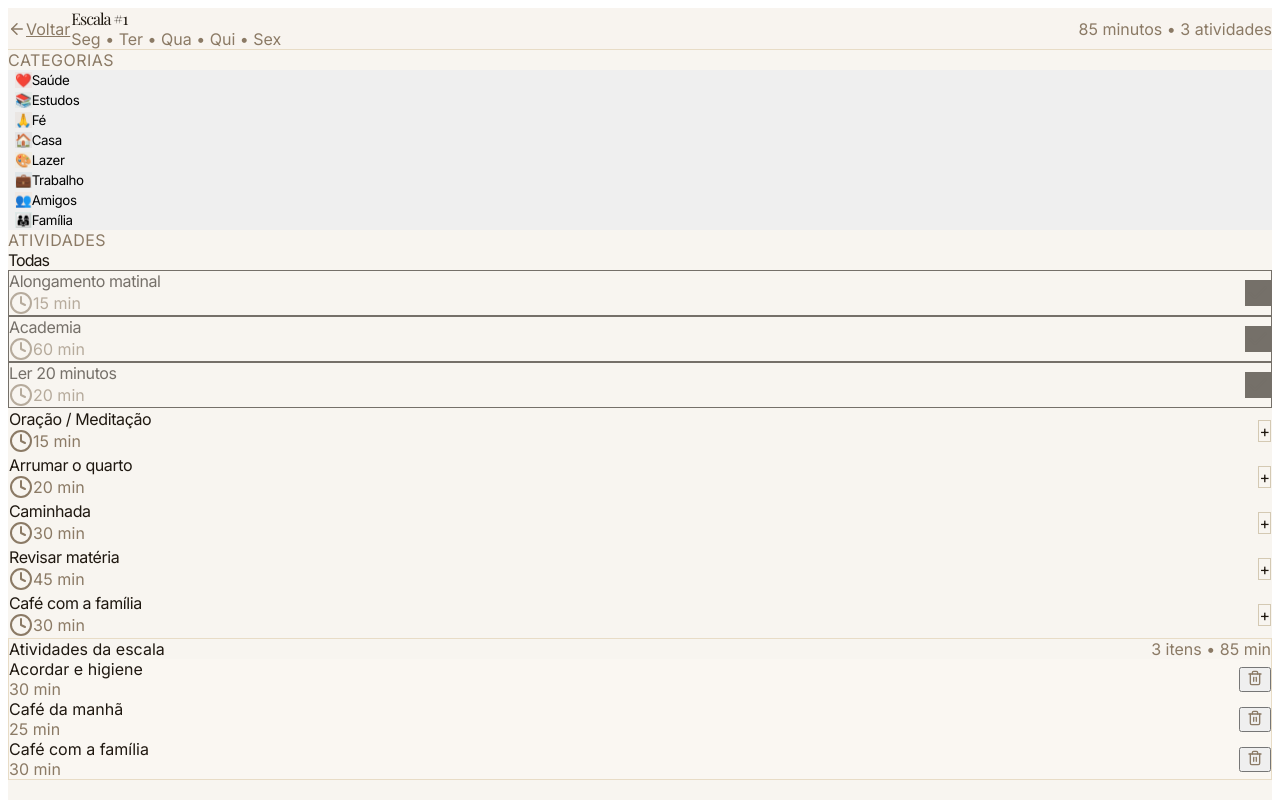
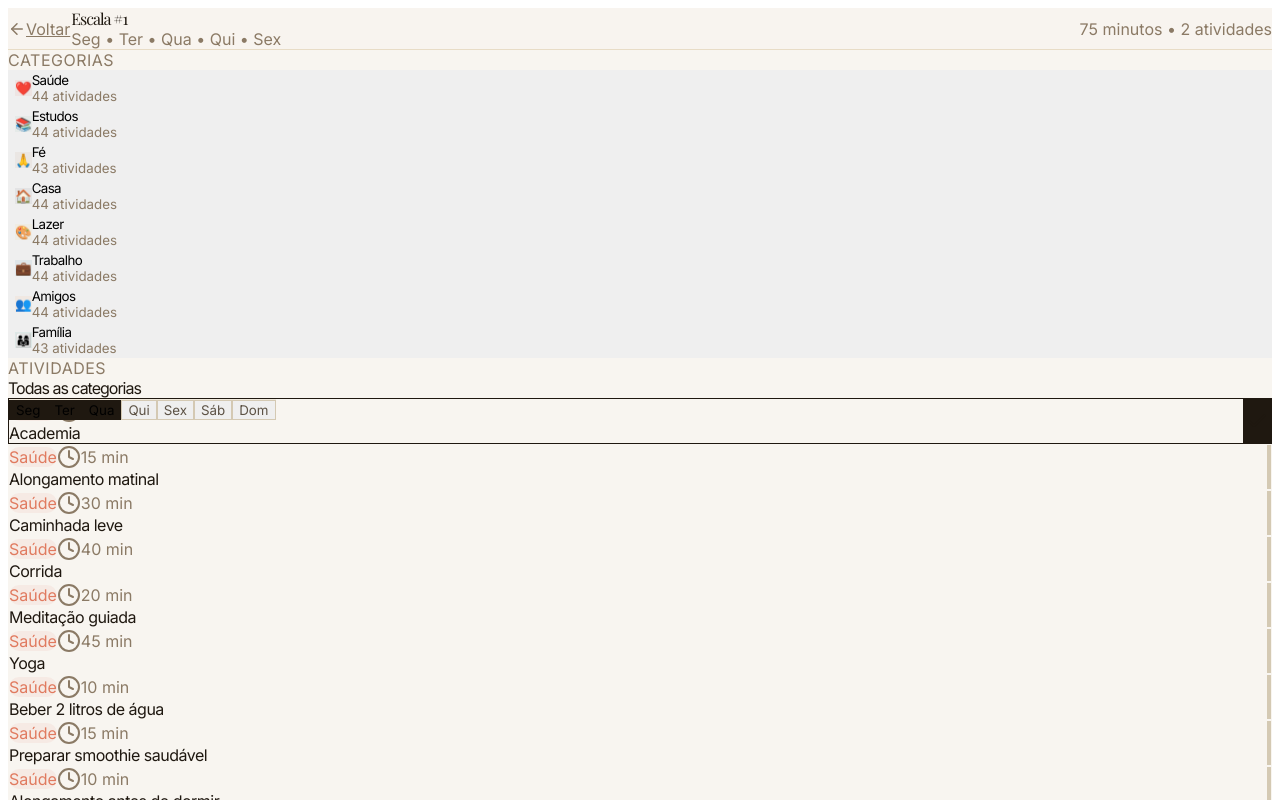
Before and after one commit to italo0machado/rotina-em-casa, a React (Vite) app in the folder frontend/: page /escala/1 in a window 1280 px wide. Shown: the top 800 px of the page. Built offline with nearby package versions, Linux system fonts and the light colour scheme.

Commit message:
feat: carousels lado a lado + visual 3D no EscalaEditor

```diff
--- a/frontend/src/pages/EscalaEditor.tsx
+++ b/frontend/src/pages/EscalaEditor.tsx
@@ -1,12 +1,10 @@
 import { useParams, Link } from 'react-router-dom';
 import { ArrowLeft, Trash2, Check, Clock } from 'lucide-react';
 import { useState } from 'react';
+import { atividades as todasAtividades, type AtividadeBase } from '../data/atividades';
 
-interface Atividade {
-  id: number;
-  nome: string;
-  duracao: number;
-  tipo?: string;
+interface AtividadeSelecionada extends AtividadeBase {
+  dias?: string[];
 }
 
 const CATEGORIAS = [
@@ -20,46 +18,56 @@ const CATEGORIAS = [
   { nome: 'Família', cor: '#2a9d8f', icon: '👨‍👩‍👧' },
 ];
 
-const TODAS_ATIVIDADES = [
-  { id: 1, nome: "Alongamento matinal", duracao: 15, tipo: 'Saúde' },
-  { id: 2, nome: "Academia", duracao: 60, tipo: 'Saúde' },
-  { id: 3, nome: "Ler 20 minutos", duracao: 20, tipo: 'Estudos' },
-  { id: 4, nome: "Oração / Meditação", duracao: 15, tipo: 'Fé' },
-  { id: 5, nome: "Arrumar o quarto", duracao: 20, tipo: 'Casa' },
-  { id: 6, nome: "Caminhada", duracao: 30, tipo: 'Lazer' },
-  { id: 7, nome: "Revisar matéria", duracao: 45, tipo: 'Estudos' },
-  { id: 8, nome: "Café com a família", duracao: 30, tipo: 'Família' },
-];
+const DIAS = ['Seg', 'Ter', 'Qua', 'Qui', 'Sex', 'Sáb', 'Dom'];
 
-// Atualizado: 06/06 00:25
+// Atualizado: 06/06 00:45
 export default function EscalaEditor() {
   const { id } = useParams();
 
   const [escalaNome] = useState(`Escala #${id}`);
-  const [atividades, setAtividades] = useState<Atividade[]>([
-    { id: 1, nome: "Acordar e higiene", duracao: 30, tipo: 'Saúde' },
-    { id: 2, nome: "Café da manhã", duracao: 25, tipo: 'Casa' },
-    { id: 3, nome: "Café com a família", duracao: 30, tipo: 'Família' },
+  const [atividadesSelecionadas, setAtividadesSelecionadas] = useState<AtividadeSelecionada[]>([
+    { ...todasAtividades[0], dias: ['Seg', 'Ter', 'Qua'] },
+    { ...todasAtividades[10], dias: ['Seg', 'Qui'] },
   ]);
   const [categoriaSelecionada, setCategoriaSelecionada] = useState<string | null>(null);
 
-  const totalMinutos = atividades.reduce((s, a) => s + a.duracao, 0);
+  const totalMinutos = atividadesSelecionadas.reduce((s, a) => s + a.duracao, 0);
 
-  const atividadesFiltradas = TODAS_ATIVIDADES.filter(a =>
-    !categoriaSelecionada || a.tipo === categoriaSelecionada
+  const atividadesFiltradas = todasAtividades.filter(a =>
+    !categoriaSelecionada || a.categoria === categoriaSelecionada
   );
 
-  const adicionarAtividade = (atividade: Atividade) => {
-    if (!atividades.some(a => a.id === atividade.id)) {
-      setAtividades([...atividades, atividade]);
+  const toggleAtividade = (atividade: AtividadeBase) => {
+    const jaExiste = atividadesSelecionadas.some(a => a.id === atividade.id);
+
+    if (jaExiste) {
+      setAtividadesSelecionadas(prev => prev.filter(a => a.id !== atividade.id));
+    } else {
+      setAtividadesSelecionadas(prev => [...prev, { ...atividade, dias: [] }]);
     }
   };
 
-  const removerAtividade = (id: number) => {
-    setAtividades(atividades.filter(a => a.id !== id));
+  const toggleDia = (atividadeId: number, dia: string) => {
+    setAtividadesSelecionadas(prev =>
+      prev.map(atividade => {
+        if (atividade.id === atividadeId) {
+          const novosDias = atividade.dias?.includes(dia)
+            ? atividade.dias.filter(d => d !== dia)
+            : [...(atividade.dias || []), dia];
+          return { ...atividade, dias: novosDias };
+        }
+        return atividade;
+      })
+    );
   };
 
-  const jaAdicionada = (id: number) => atividades.some(a => a.id === id);
+  const removerAtividade = (id: number) => {
+    setAtividadesSelecionadas(prev => prev.filter(a => a.id !== id));
+  };
+
+  const estaSelecionada = (id: number) => {
+    return atividadesSelecionadas.some(a => a.id === id);
+  };
 
   return (
     <div className="min-h-screen bg-[#f8f5f0] text-[#1f1810]">
@@ -77,7 +85,7 @@ export default function EscalaEditor() {
             </div>
           </div>
           <div className="text-sm text-[#8b7a65]">
-            {totalMinutos} minutos • {atividades.length} atividades
+            {totalMinutos} minutos • {atividadesSelecionadas.length} atividades
           </div>
         </div>
       </nav>
@@ -85,114 +93,173 @@ export default function EscalaEditor() {
       <div className="max-w-screen-2xl mx-auto px-8 py-10">
         <div className="grid grid-cols-1 lg:grid-cols-12 gap-8">
 
-          {/* Carrossel Esquerdo - Categorias */}
+          {/* === CAROUSEL ESQUERDO: CATEGORIAS (Visual forte) === */}
           <div className="lg:col-span-5">
             <div className="mb-4 px-2">
               <div className="text-sm font-medium tracking-[0.5px] text-[#8b7a65] uppercase">Categorias</div>
             </div>
 
-            <div className="space-y-3 max-h-[620px] overflow-y-auto pr-3 custom-scroll">
+            <div className="space-y-3 max-h-[640px] overflow-y-auto pr-3 custom-scroll">
               {CATEGORIAS.map((cat, index) => {
                 const isActive = categoriaSelecionada === cat.nome;
+                const count = todasAtividades.filter(a => a.categoria === cat.nome).length;
+
                 return (
                   <button
                     key={index}
                     onClick={() => setCategoriaSelecionada(cat.nome)}
                     className={`
-                      w-full group relative overflow-hidden rounded-3xl border p-5 text-left flex items-center gap-4 transition-all
+                      w-full group relative overflow-hidden rounded-3xl border p-6 text-left flex items-center gap-5 transition-all duration-200
                       ${isActive
-                        ? 'bg-white border-[#1f1810] shadow-lg'
-                        : 'bg-white/70 border-transparent hover:border-[#e8dcc6] hover:bg-white'
+                        ? 'bg-white border-[#1f1810] shadow-2xl scale-[1.02]'
+                        : 'bg-white/70 border-transparent hover:border-[#e8dcc6] hover:bg-white hover:shadow-lg'
                       }
                     `}
                   >
                     <div
-                      className="w-12 h-12 rounded-2xl flex items-center justify-center text-3xl flex-shrink-0"
+                      className="absolute left-0 top-0 bottom-0 w-[6px] rounded-l-3xl"
+                      style={{ backgroundColor: cat.cor }}
+                    />
+
+                    <div
+                      className="w-14 h-14 rounded-2xl flex items-center justify-center text-4xl flex-shrink-0 shadow-inner"
                       style={{ backgroundColor: cat.cor + '18' }}
                     >
                       {cat.icon}
                     </div>
-                    <div>
-                      <div className="font-medium text-xl tracking-[-0.4px]">{cat.nome}</div>
+
+                    <div className="flex-1">
+                      <div className="font-medium text-2xl tracking-[-0.6px]">{cat.nome}</div>
+                      <div className="text-sm text-[#8b7a65] mt-0.5">{count} atividades</div>
                     </div>
-                    {isActive && <Check className="ml-auto text-[#1f1810]" />}
+
+                    {isActive && (
+                      <div className="px-5 py-1.5 rounded-2xl bg-[#1f1810] text-white text-xs flex items-center gap-2">
+                        ATIVO <Check className="w-3.5 h-3.5" />
+                      </div>
+                    )}
                   </button>
                 );
               })}
             </div>
           </div>
 
-          {/* Carrossel Direito - Atividades */}
+          {/* === CAROUSEL DIREITO: ATIVIDADES (Visual forte) === */}
           <div className="lg:col-span-7">
-            <div className="mb-4 px-2 flex justify-between items-end">
+            <div className="mb-4 px-2 flex items-end justify-between">
               <div>
                 <div className="text-sm font-medium tracking-[0.5px] text-[#8b7a65] uppercase">Atividades</div>
-                <div className="text-3xl tracking-[-1px] font-medium">
-                  {categoriaSelecionada || 'Todas'}
+                <div className="text-3xl tracking-[-1px] font-medium mt-1">
+                  {categoriaSelecionada || 'Todas as categorias'}
                 </div>
               </div>
-              {categoriaSelecionada && (
-                <button onClick={() => setCategoriaSelecionada(null)} className="text-sm text-[#8b7a65]">
-                  Limpar
-                </button>
-              )}
             </div>
 
-            <div className="max-h-[620px] overflow-y-auto pr-3 custom-scroll space-y-3">
-              {atividadesFiltradas.map((atividade) => {
-                const adicionada = jaAdicionada(atividade.id);
-                const cor = CATEGORIAS.find(c => c.nome === atividade.tipo)?.cor || '#b89a6f';
+            <div className="max-h-[640px] overflow-y-auto pr-3 custom-scroll space-y-4">
+              {atividadesFiltradas.length > 0 ? (
+                atividadesFiltradas.map((atividade) => {
+                  const selecionada = estaSelecionada(atividade.id);
+                  const cor = CATEGORIAS.find(c => c.nome === atividade.categoria)?.cor || '#b89a6f';
 
                   return (
                     <div
                       key={atividade.id}
-                    onClick={() => !adicionada && adicionarAtividade(atividade)}
+                      onClick={() => toggleAtividade(atividade)}
                       className={`
-                      group flex items-center gap-5 border rounded-3xl p-6 cursor-pointer transition-all
-                      ${adicionada
-                        ? 'bg-white border-[#1f1810] opacity-60'
-                        : 'bg-white/70 border-transparent hover:border-[#e8dcc6] hover:bg-white'
+                        group relative cursor-pointer rounded-3xl border p-7 transition-all duration-200 flex gap-6
+                        ${selecionada
+                          ? 'bg-white border-[#1f1810] shadow-2xl'
+                          : 'bg-white/70 border-transparent hover:border-[#e8dcc6] hover:bg-white hover:shadow-lg'
                         }
                       `}
                     >
                       <div
-                      className="w-2 h-12 rounded-full flex-shrink-0"
+                        className="w-2.5 rounded-full flex-shrink-0"
                         style={{ backgroundColor: cor }}
                       />
 
-                    <div className="flex-1">
-                      <div className="font-medium text-xl tracking-[-0.4px]">{atividade.nome}</div>
-                      <div className="flex items-center gap-2 text-sm text-[#8b7a65] mt-1">
-                        <Clock className="w-4 h-4" /> {atividade.duracao} min
+                      <div className="flex-1 min-w-0">
+                        <div className="flex items-center gap-3 mb-2">
+                          <div
+                            className="px-4 py-1 rounded-full text-xs font-medium"
+                            style={{ backgroundColor: cor + '15', color: cor }}
+                          >
+                            {atividade.categoria}
+                          </div>
+                          <div className="flex items-center gap-1 text-xs text-[#8b7a65]">
+                            <Clock className="w-3.5 h-3.5" /> {atividade.duracao} min
+                          </div>
+                        </div>
+
+                        <div className="font-medium text-2xl tracking-[-0.5px] pr-4">
+                          {atividade.nome}
                         </div>
                       </div>
 
                       <div className={`
-                      w-9 h-9 rounded-2xl border flex items-center justify-center flex-shrink-0
-                      ${adicionada ? 'bg-[#1f1810] border-[#1f1810]' : 'border-[#d4c9b3] group-hover:border-[#b89a6f]'}
+                        mt-1 w-9 h-9 rounded-2xl border-2 flex items-center justify-center flex-shrink-0 transition-all
+                        ${selecionada
+                          ? 'bg-[#1f1810] border-[#1f1810]'
+                          : 'border-[#d4c9b3] group-hover:border-[#b89a6f]'
+                        }
                       `}>
-                      {adicionada ? <Check className="text-white w-4 h-4" /> : <span className="text-xs">+</span>}
+                        {selecionada && <Check className="w-5 h-5 text-white" />}
                       </div>
-                  </div>
+
+                      {/* Dias da semana */}
+                      {selecionada && (
+                        <div className="absolute bottom-0 left-0 right-0 px-7 pb-6 pt-5 border-t border-[#f0e9dc] flex flex-wrap gap-2">
+                          {DIAS.map(dia => {
+                            const diaSelecionado = atividadesSelecionadas
+                              .find(a => a.id === atividade.id)
+                              ?.dias?.includes(dia);
+
+                            return (
+                              <button
+                                key={dia}
+                                onClick={(e) => {
+                                  e.stopPropagation();
+                                  toggleDia(atividade.id, dia);
+                                }}
+                                className={`
+                                  px-5 py-1.5 text-xs rounded-2xl border font-medium transition-all
+                                  ${diaSelecionado
+                                    ? 'bg-[#1f1810] text-white border-[#1f1810]'
+                                    : 'border-[#d4c9b3] hover:border-[#b89a6f] text-[#5c5245]'
+                                  }
+                                `}
+                              >
+                                {dia}
+                              </button>
                             );
                           })}
                         </div>
+                      )}
+                    </div>
+                  );
+                })
+              ) : (
+                <div className="h-64 flex items-center justify-center text-[#8b7a65]">
+                  Nenhuma atividade encontrada.
+                </div>
+              )}
+            </div>
           </div>
 
-          {/* Lista de Atividades Selecionadas */}
-          <div className="lg:col-span-12 mt-8">
+          {/* Lista de selecionadas */}
+          <div className="lg:col-span-12 mt-6">
             <div className="bg-white border border-[#e8dcc6] rounded-3xl p-8">
               <div className="flex justify-between mb-6">
-                <div className="font-medium text-xl">Atividades da escala</div>
-                <div className="text-sm text-[#8b7a65]">{atividades.length} itens • {totalMinutos} min</div>
+                <div className="font-medium text-xl">Atividades na escala</div>
+                <div className="text-sm text-[#8b7a65]">{atividadesSelecionadas.length} itens • {totalMinutos} min</div>
               </div>
 
-              {atividades.length > 0 ? (
+              {atividadesSelecionadas.length > 0 ? (
                 <div className="grid md:grid-cols-2 lg:grid-cols-3 gap-3">
-                  {atividades.map((atividade) => (
+                  {atividadesSelecionadas.map((atividade) => (
                     <div key={atividade.id} className="flex items-center justify-between bg-[#faf7f2] px-5 py-4 rounded-2xl">
                       <div>
-                        <div>{atividade.nome}</div>
+                        <div className="font-medium">{atividade.nome}</div>
                         <div className="text-xs text-[#8b7a65]">{atividade.duracao} min</div>
                       </div>
                       <button onClick={() => removerAtividade(atividade.id)} className="text-[#8b7a65] hover:text-red-500">
@@ -202,7 +269,7 @@ export default function EscalaEditor() {
                   ))}
                 </div>
               ) : (
-                <div className="text-center py-12 text-[#8b7a65]">Nenhuma atividade adicionada ainda</div>
+                <div className="text-center py-10 text-[#8b7a65]">Nenhuma atividade adicionada</div>
               )}
             </div>
           </div>
```
Lines whose indentation alone changed are shown as unchanged.
